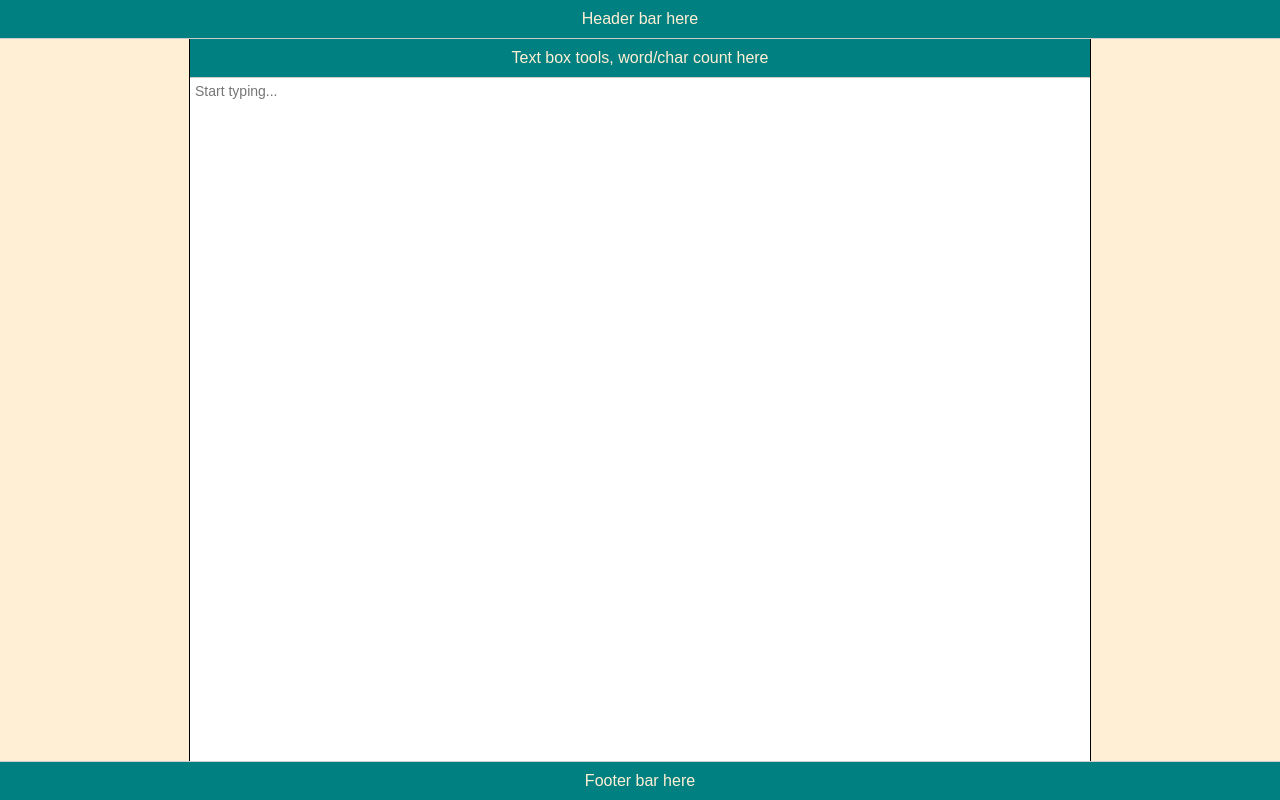
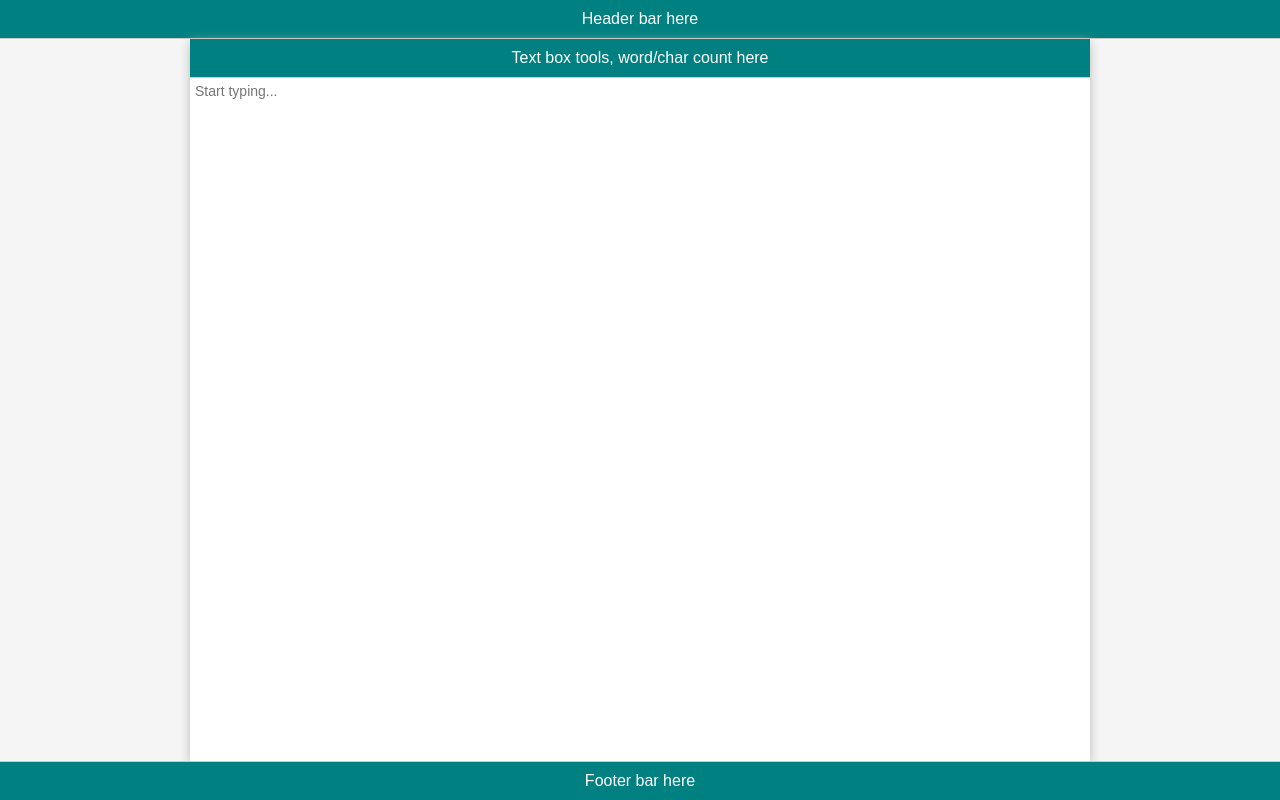
Before and after one commit to erhsparks/NameThisProject, a plain HTML site: page index.html in a window 1280 px wide. Drawn offline with Linux system fonts and the light colour scheme.

Commit message:
update site look and feel

```diff
--- a/assets/stylesheets/_bar.scss
+++ b/assets/stylesheets/_bar.scss
@@ -1,6 +1,6 @@
 @mixin bar {
   background-color: teal;
-  color: papayawhip;
+  color: white;
   padding: 10px;
   text-align: center;
 }
--- a/assets/stylesheets/main.scss
+++ b/assets/stylesheets/main.scss
@@ -12,7 +12,7 @@ body {
 }
 
 .background-world {
-  background-color: papayawhip;
+  background-color: whitesmoke;
   color: darkslategray;
   display: flex;
   justify-content: center;
@@ -23,8 +23,8 @@ body {
   width: 80%;
   max-width: 900px;
   background: white;
-  border-left: $text-box-border solid #000;
-  border-right: $text-box-border solid #000;
+  color: rgb(119, 119, 119);
+  box-shadow: rgb(187, 187, 187) 0px 3px 10px;
   display: flex;
   flex-direction: column;
 
@@ -37,4 +37,8 @@ body {
     height: 100%;
     border: 0;
   }
+
+  textarea:focus {
+    outline-width: thin;
+  }
 }
```
Also changed, not shown: assets/stylesheets/main.css.
